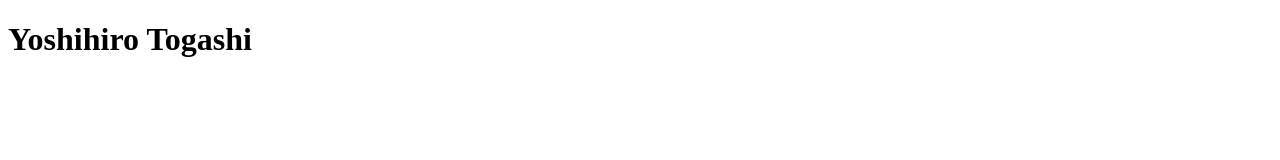
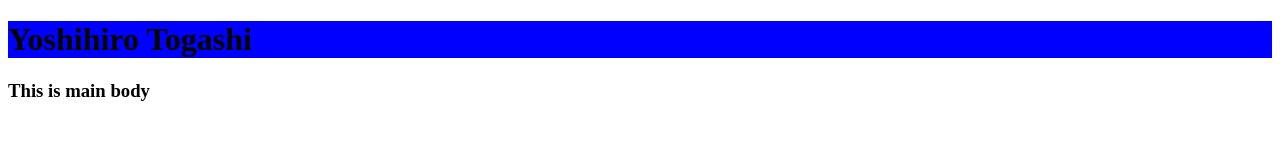
Before and after one commit to jorgehf91/tribute, a plain HTML site: page index.html in a window 1280 px wide. Drawn offline with Linux system fonts and the light colour scheme.

Commit message:
minor changes in index and style.css just to test

```diff
--- a/index.html
+++ b/index.html
@@ -1,10 +1,14 @@
 <!DOCTYPE html>
 <head>
   <title>Tribute Page</title>
+  <link rel="stylesheet" type="text/css" href="stylesheets/style.css">
 </head>
 
 <body>
-  <div #sidebar>
+  <div id="sidebar">
     <h1>Yoshihiro Togashi</h1>
   </div>
+  <div>
+    <h3>This is main body</h3>
+  </div>
 </body>
--- a/stylesheets/style.css
+++ b/stylesheets/style.css
@@ -0,0 +1,7 @@
+#sidebar {
+  background-color: blue; }
+}
+
+h3 {
+  background-color: grey;
+}
```
